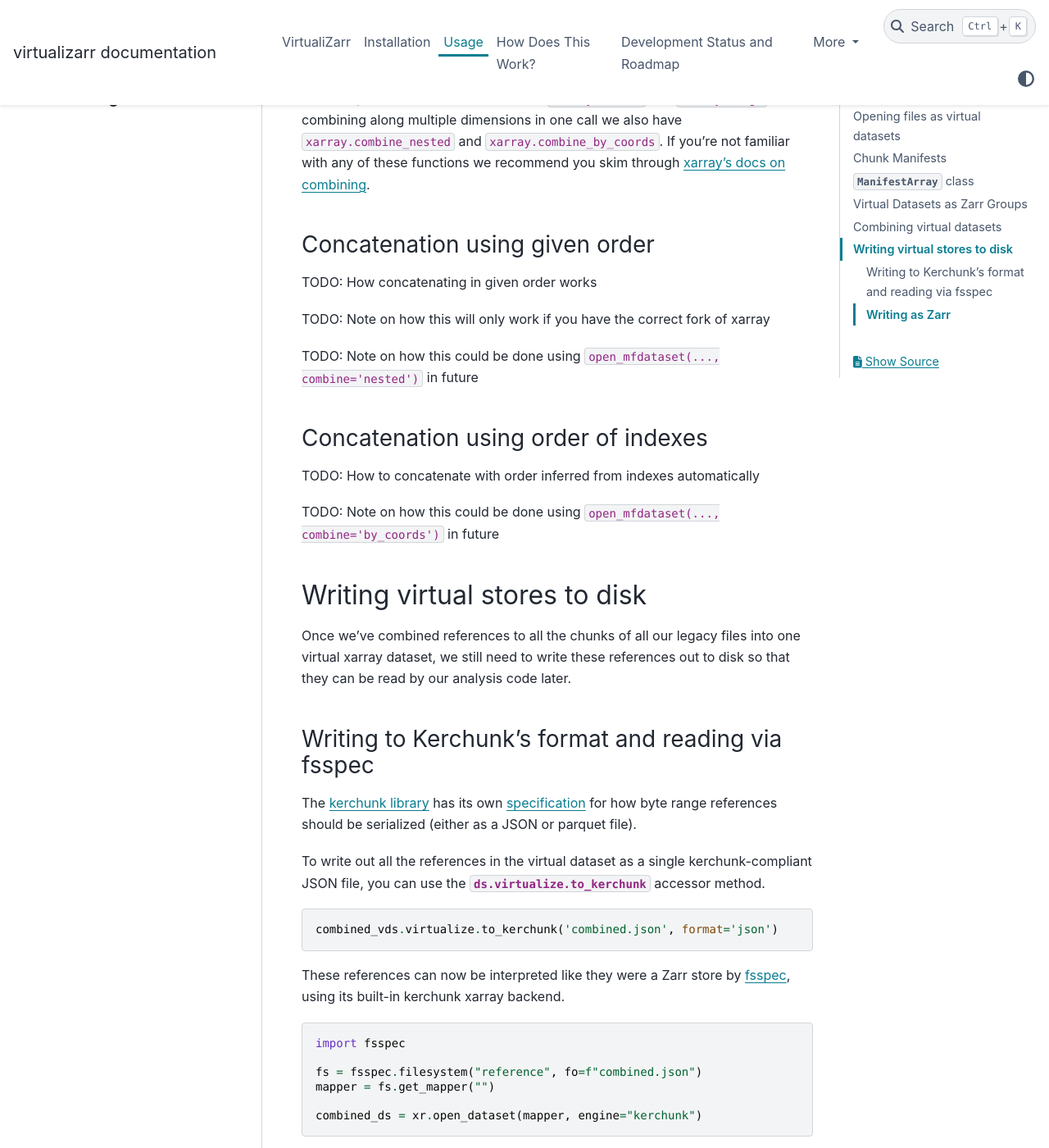
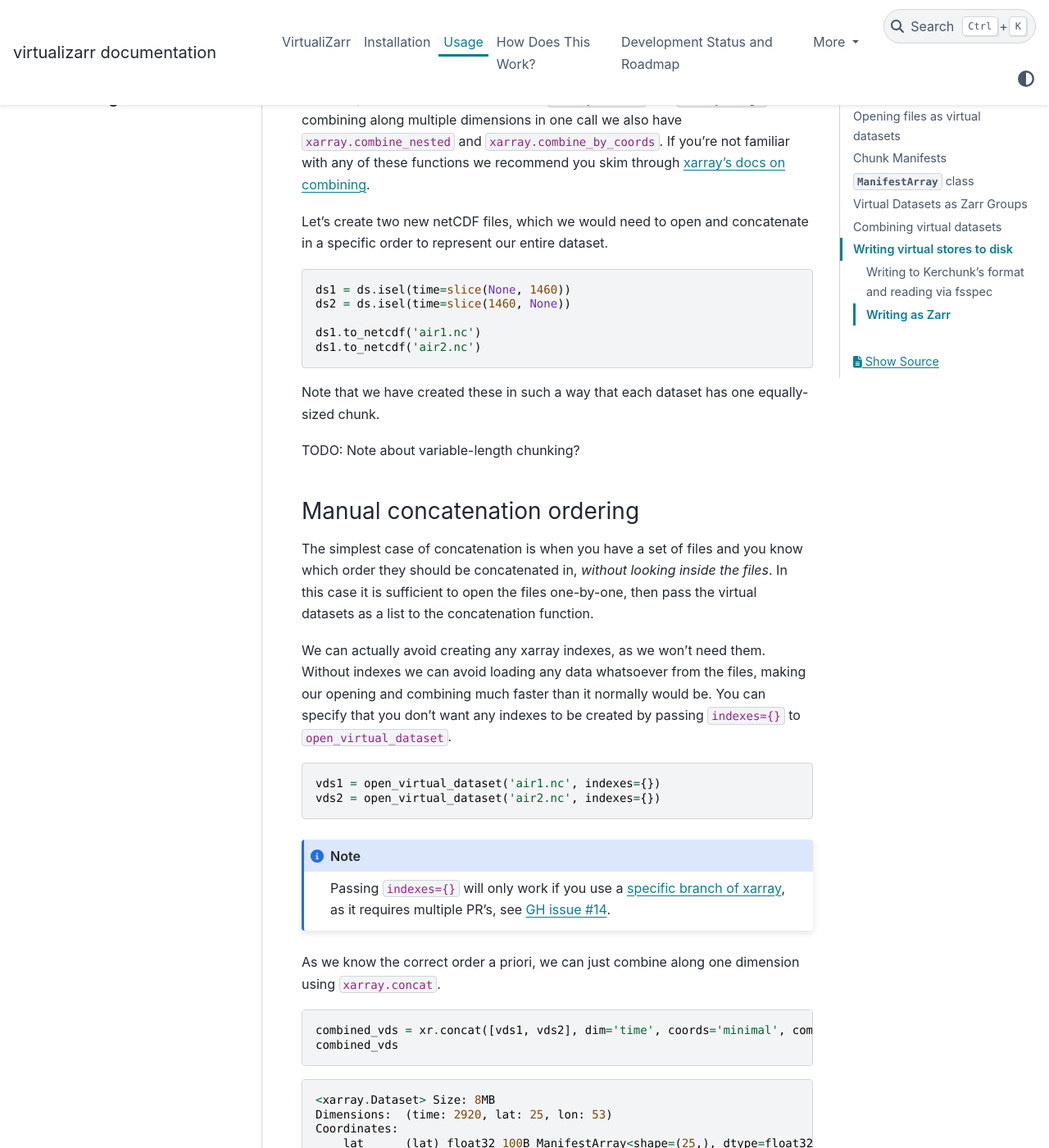
Before and after one commit to zarr-developers/VirtualiZarr, a Sphinx documentation site: the page built from docs/usage.md, in a window 1280 px wide and 1400 px high, scrolled down 5094 px. Shown: the whole window at 82% size. Built offline with Sphinx 7.4.7 and the PyData theme 0.15.4, drawn with Linux system fonts in a browser that asks for light colours; some of the changed text lies outside the part shown.

Commit message:
manual concatenation without indexes

````diff
--- a/docs/usage.md
+++ b/docs/usage.md
@@ -168,19 +168,103 @@ The problem of combining many legacy format files (e.g. netCDF files) into one v
 
 In general we should be able to combine all the datasets from our legacy files into one using some combination of calls to `xarray.concat` and `xarray.merge`. For combining along multiple dimensions in one call we also have `xarray.combine_nested` and `xarray.combine_by_coords`. If you're not familiar with any of these functions we recommend you skim through [xarray's docs on combining](https://docs.xarray.dev/en/stable/user-guide/combining.html).
 
-### Concatenation using given order
+Let's create two new netCDF files, which we would need to open and concatenate in a specific order to represent our entire dataset.
 
-TODO: How concatenating in given order works
+```python
+ds1 = ds.isel(time=slice(None, 1460))
+ds2 = ds.isel(time=slice(1460, None))
 
-TODO: Note on how this will only work if you have the correct fork of xarray
+ds1.to_netcdf('air1.nc')
+ds1.to_netcdf('air2.nc')
+```
 
-TODO: Note on how this could be done using `open_mfdataset(..., combine='nested')` in future
+Note that we have created these in such a way that each dataset has one equally-sized chunk.
 
-### Concatenation using order of indexes
+TODO: Note about variable-length chunking?
+
+### Manual concatenation ordering
+
+The simplest case of concatenation is when you have a set of files and you know which order they should be concatenated in, _without looking inside the files_. In this case it is sufficient to open the files one-by-one, then pass the virtual datasets as a list to the concatenation function.
+
+We can actually avoid creating any xarray indexes, as we won't need them. Without indexes we can avoid loading any data whatsoever from the files, making our opening and combining much faster than it normally would be. You can specify that you don't want any indexes to be created by passing `indexes={}` to `open_virtual_dataset`.
+
+```python
+vds1 = open_virtual_dataset('air1.nc', indexes={})
+vds2 = open_virtual_dataset('air2.nc', indexes={})
+```
+
+```{note}
+Passing `indexes={}` will only work if you use a [specific branch of xarray](https://github.com/TomNicholas/xarray/tree/concat-no-indexes), as it requires multiple PR's, see [GH issue #14](https://github.com/TomNicholas/VirtualiZarr/issues/14#issuecomment-2018369470).
+```
+
+As we know the correct order a priori, we can just combine along one dimension using `xarray.concat`.
+
+```
+combined_vds = xr.concat([vds1, vds2], dim='time', coords='minimal', compat='override')
+combined_vds
+```
+```
+<xarray.Dataset> Size: 8MB
+Dimensions:  (time: 2920, lat: 25, lon: 53)
+Coordinates:
+    lat      (lat) float32 100B ManifestArray<shape=(25,), dtype=float32, chu...
+    lon      (lon) float32 212B ManifestArray<shape=(53,), dtype=float32, chu...
+    time     (time) float32 12kB ManifestArray<shape=(2920,), dtype=float32, ...
+Data variables:
+    air      (time, lat, lon) int16 8MB ManifestArray<shape=(2920, 25, 53), d...
+Attributes:
+    Conventions:  COARDS
+    description:  Data is from NMC initialized reanalysis\n(4x/day).  These a...
+    platform:     Model
+    references:   http://www.esrl.noaa.gov/psd/data/gridded/data.ncep.reanaly...
+    title:        4x daily NMC reanalysis (1948)
+```
+
+We can see that the resulting combined manifest has two chunks, as expected.
+
+```python
+combined_vds['air'].data.manifest.dict()
+```
+```
+{'0.0.0': {'path': 'air1.nc', 'offset': 15419, 'length': 3869000},
+ '1.0.0': {'path': 'air2.nc', 'offset': 15419, 'length': 3869000}}
+```
+
+```{note}
+The keyword arguments `coords='minimal', compat='override'` are currently necessary because the default behaviour of xarray will attempt to load coordinates in order to check their compatibility with one another. In future this [default will be changed](https://github.com/pydata/xarray/issues/8778), such that passing these two arguments explicitly will become unnecessary.
+```
+
+The general multi-dimensional version of this contatenation-by-order-supplied can be achieved using `xarray.combine_nested`.
+
+```python
+combined_vds = xr.combine_nested([vds1, vds2], concat_dim=['time'], coords='minimal', compat='override')
+```
+
+In N-dimensions the datasets would need to be passed as an N-deep nested list-of-lists, see the [xarray docs](https://docs.xarray.dev/en/stable/user-guide/combining.html#combining-along-multiple-dimensions).
+
+```{note}
+In future we would like for it to be possible to just use `xr.open_mfdataset` to open the files and combine them in one go, e.g.
+
+    vds = xr.open_mfdataset(
+        ['air1.nc', 'air2.nc'],
+        combine='nested,
+        concat_dim=['time'],
+        coords='minimal',
+        compat='override',
+    )
+
+but this requires some [upstream changes](https://github.com/TomNicholas/VirtualiZarr/issues/35) in xarray.
+```
+
+### Automatic ordering using coordinate data
 
 TODO: How to concatenate with order inferred from indexes automatically
 
 TODO: Note on how this could be done using `open_mfdataset(..., combine='by_coords')` in future
+
+### Automatic ordering using metadata
+
+TODO: Use preprocess to create a new index from the metadata
 
 ## Writing virtual stores to disk
 
````
